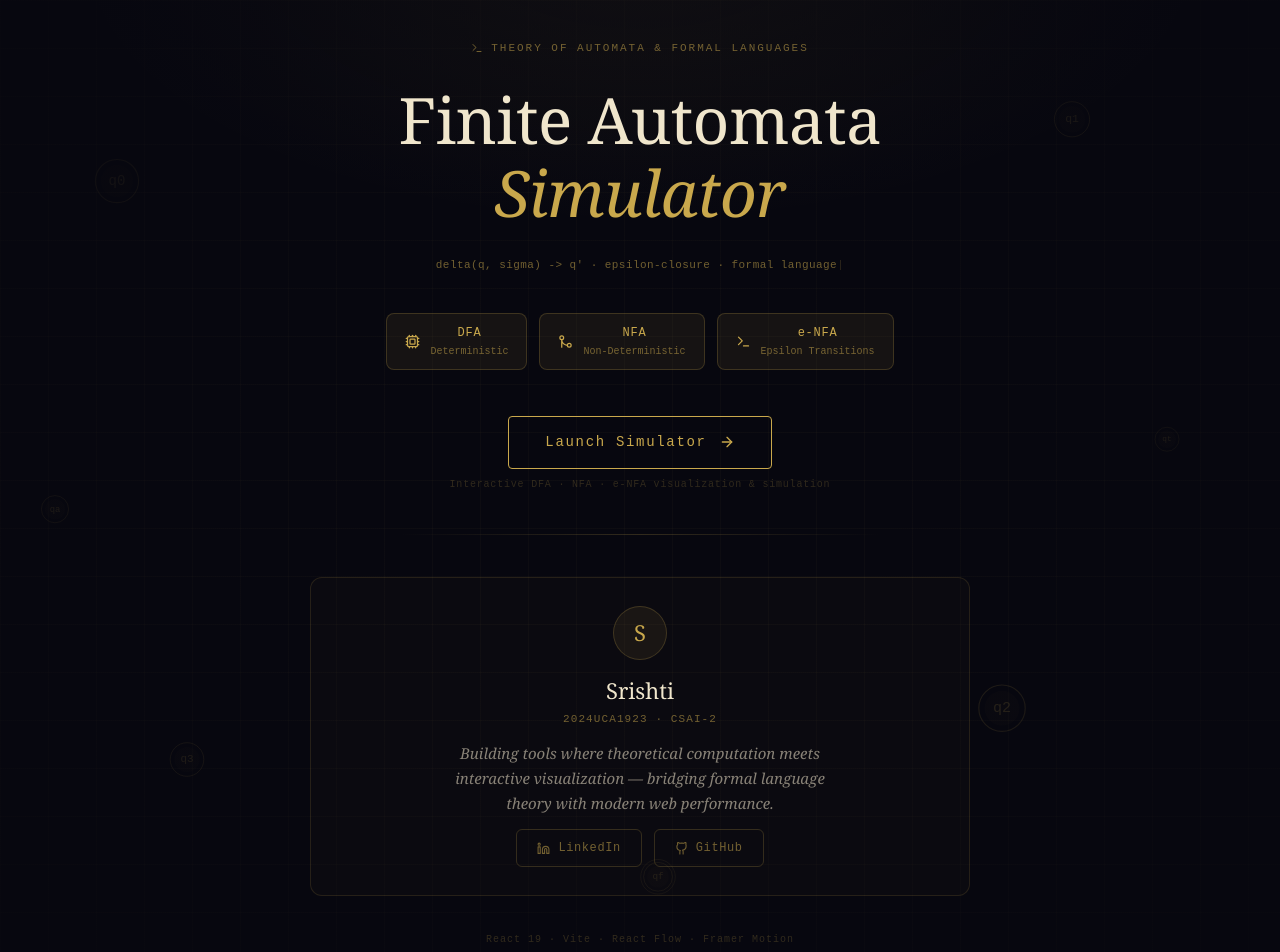
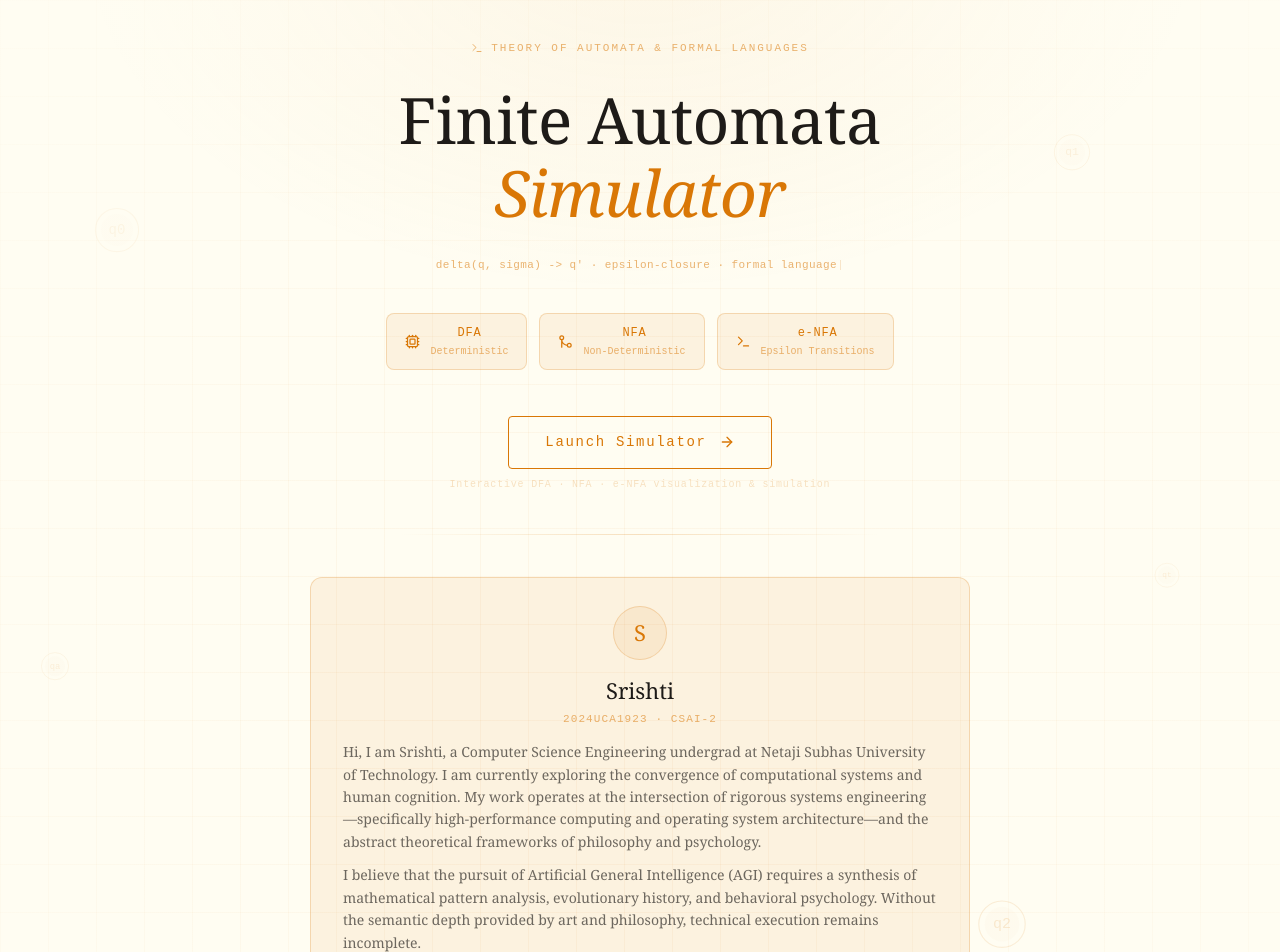
Before and after one commit to OfEarthAndEther/finite_automata_simulator, a React (Vite) app: page / in a window 1280 px wide. Shown: the top 952 px of the page. Built offline with nearby package versions, Linux system fonts and the light colour scheme.

Commit message:
feat(ui/ux changes) : LandingPage.jsx

```diff
--- a/src/components/LandingPage.jsx
+++ b/src/components/LandingPage.jsx
@@ -18,14 +18,14 @@ const Linkedin = ({ size = 24, color = "currentColor" }) => (
 
 /* ── palette ── */
 const C = {
-  bg: '#07070f',
-  gold: '#c9a84c',
-  goldFaint: 'rgba(201,168,76,0.08)',
-  goldDim: 'rgba(201,168,76,0.22)',
-  goldMid: 'rgba(201,168,76,0.55)',
-  cream: '#f0e6cc',
-  creamDim: 'rgba(240,230,204,0.55)',
-  dark: '#07070f',
+  bg: '#FFFDF2',
+  gold: '#D97706',
+  goldFaint: 'rgba(217, 119, 6, 0.08)',
+  goldDim: 'rgba(217, 119, 6, 0.22)',
+  goldMid: 'rgba(217, 119, 6, 0.55)',
+  cream: '#1E1B18',
+  creamDim: 'rgba(30, 27, 24, 0.65)',
+  dark: '#FFFDF2',
 };
 
 /* ── floating state-node background decoration ── */
@@ -190,9 +190,9 @@ export default function LandingPage({ onEnter }) {
       <div style={{
         position: 'absolute', inset: 0, pointerEvents: 'none', zIndex: 0,
         backgroundImage: [
-          'radial-gradient(ellipse 80% 50% at 50% -5%, rgba(201,168,76,0.10) 0%, transparent 55%)',
-          'linear-gradient(rgba(201,168,76,0.03) 1px, transparent 1px)',
-          'linear-gradient(90deg, rgba(201,168,76,0.03) 1px, transparent 1px)',
+          'radial-gradient(ellipse 80% 50% at 50% -5%, rgba(217, 119, 6, 0.10) 0%, transparent 55%)',
+          'linear-gradient(rgba(217, 119, 6, 0.05) 1px, transparent 1px)',
+          'linear-gradient(90deg, rgba(217, 119, 6, 0.05) 1px, transparent 1px)',
         ].join(','),
         backgroundSize: '100% 100%, 48px 48px, 48px 48px',
       }} />
@@ -205,7 +205,7 @@ export default function LandingPage({ onEnter }) {
       {/* Vignette */}
       <div style={{
         position: 'absolute', inset: 0, zIndex: 1, pointerEvents: 'none',
-        background: 'radial-gradient(ellipse 72% 72% at 50% 50%, transparent 25%, rgba(7,7,15,0.88) 100%)',
+        background: 'radial-gradient(ellipse 72% 72% at 50% 50%, transparent 25%, rgba(255,253,242,0.88) 100%)',
       }} />
 
       {/* ── Main content ── */}
@@ -335,10 +335,10 @@ export default function LandingPage({ onEnter }) {
           animate={{ opacity: 1, y: 0 }}
           transition={{ duration: 0.6, delay: 1.1 }}
           style={{
-            border: `1px solid rgba(201,168,76,0.14)`,
+            border: `1px solid ${C.goldDim}`,
             borderRadius: 12,
             padding: '28px 32px',
-            background: 'rgba(201,168,76,0.025)',
+            background: C.goldFaint,
             display: 'flex',
             flexDirection: 'column',
             alignItems: 'center',
@@ -379,12 +379,21 @@ export default function LandingPage({ onEnter }) {
           {/* Bio */}
           <div style={{
             fontFamily: 'Georgia, serif',
-            fontSize: 15, color: C.creamDim,
-            lineHeight: 1.65, maxWidth: 380,
-            fontStyle: 'italic',
+            fontSize: 14, color: C.creamDim,
+            lineHeight: 1.6, maxWidth: 660,
+            textAlign: 'left',
           }}>
-            Building tools where theoretical computation meets interactive
-            visualization — bridging formal language theory with modern web performance.
+            <p style={{marginBottom: '0.8em'}}>
+              Hi, I am Srishti, a Computer Science Engineering undergrad at Netaji Subhas University of Technology. I am currently exploring the convergence of computational systems and human cognition. My work operates at the intersection of rigorous systems engineering—specifically high-performance computing and operating system architecture—and the abstract theoretical frameworks of philosophy and psychology.
+            </p>
+            <p style={{marginBottom: '0.8em'}}>
+              I believe that the pursuit of Artificial General Intelligence (AGI) requires a synthesis of mathematical pattern analysis, evolutionary history, and behavioral psychology. Without the semantic depth provided by art and philosophy, technical execution remains incomplete.
+            </p>
+            <div style={{fontWeight: 'bold', marginBottom: '0.4em', color: C.cream}}>Research Focus:</div>
+            <ul style={{margin: '0 0 1em 1.5em', padding: 0}}>
+              <li style={{marginBottom: '0.3em'}}><strong>The Convergence of AGI &amp; Psychology:</strong> Investigating whether human behavioral patterns and machine learning models share a converging asymptotic limit.</li>
+              <li><strong>Systems Architecture:</strong> Analyzing the Zircon microkernel (Fuchsia OS) with a focus on capability-based security and inter-process communication (IPC) primitives compared to traditional monolithic kernels.</li>
+            </ul>
           </div>
 
           {/* Links */}
@@ -406,7 +415,7 @@ export default function LandingPage({ onEnter }) {
           style={{
             marginTop: 36,
             fontFamily: 'monospace', fontSize: 10,
-            color: 'rgba(201,168,76,0.22)',
+            color: C.goldDim,
             letterSpacing: '0.1em',
           }}
         >
--- a/src/components/ThemeToggle.jsx
+++ b/src/components/ThemeToggle.jsx
@@ -2,7 +2,7 @@ import { Moon, Sun, Leaf } from 'lucide-react';
 import { useState, useEffect } from 'react';
 
 export default function ThemeToggle() {
-  const [theme, setTheme] = useState('slate-mist');
+  const [theme, setTheme] = useState('soft-cream');
 
   useEffect(() => {
     document.documentElement.setAttribute('data-theme', theme);
--- a/src/index.css
+++ b/src/index.css
@@ -16,10 +16,10 @@
 
 @layer base {
   :root {
-    --bg-color: var(--color-slate-mist);
-    --text-color: var(--color-slate-mist-text);
-    --border-color: var(--color-slate-mist-border);
-    --primary-color: #3B82F6;
+    --bg-color: var(--color-soft-cream);
+    --text-color: var(--color-soft-cream-text);
+    --border-color: var(--color-soft-cream-border);
+    --primary-color: #D97706;
     --primary-text: #FFFFFF;
   }
 
```
